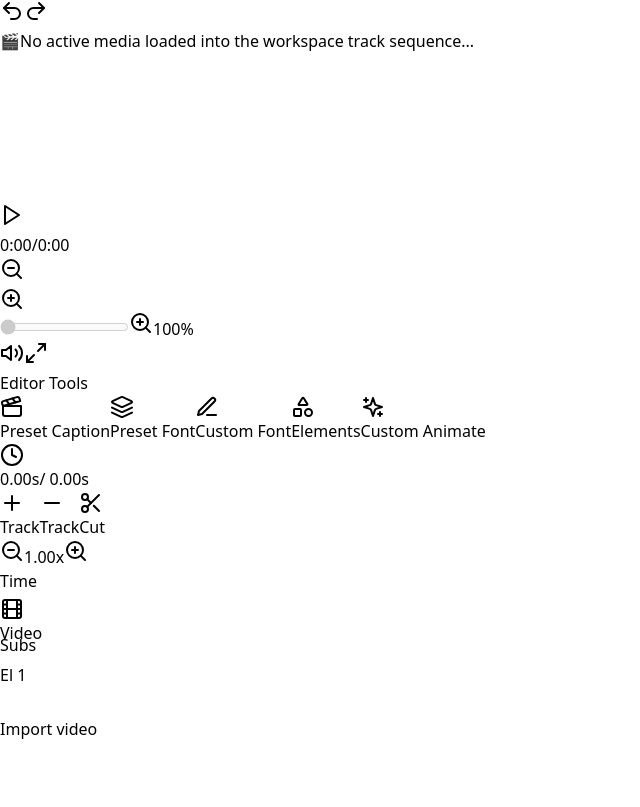
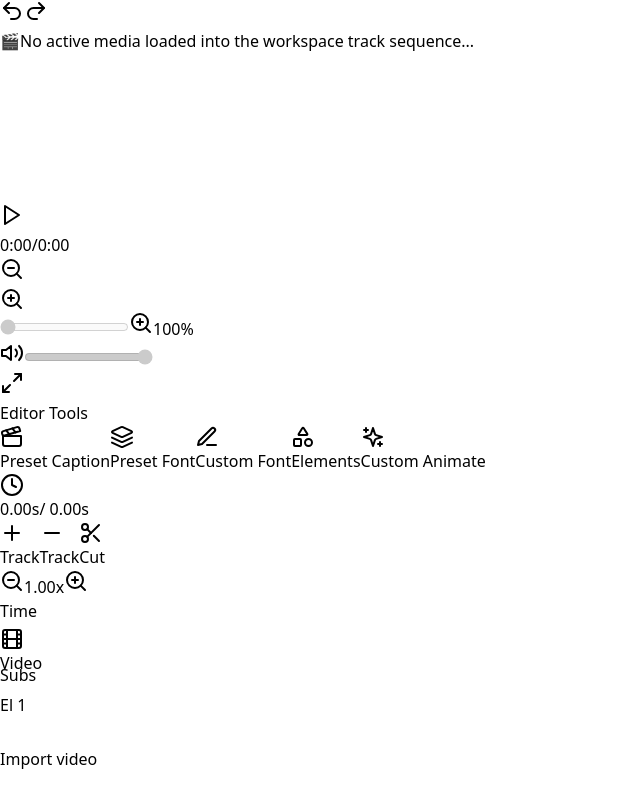
Before and after one commit to ansarisamaddev-byte/textmotion-app, a React (Vite) app: page / in a window 1280 px wide. Shown: the part 625-1432 px from the top of the page, without its empty margins (0-640 px from the left). Built offline with nearby package versions, Linux system fonts and the light colour scheme.

Commit message:
Fixed view port

```diff
--- a/src/components/ElementSelectionOverlay.jsx
+++ b/src/components/ElementSelectionOverlay.jsx
@@ -181,7 +181,7 @@ export default function ElementSelectionOverlay({
         ))}
         {useCornerOnly && (
           <div
-            className="absolute bottom-0 right-0 translate-x-1/2 translate-y-1/2 w-3 h-3 rounded-full bg-white border-2 border-amber-400 cursor-nwse-resize"
+            className="absolute bottom-0 right-0 translate-x-1/2 translate-y-1/2 w-1 h-1 rounded-full bg-white border-1 border-amber-400 cursor-nwse-resize"
             onPointerDown={(e) => onPointerDown(e, 'resize', 'se')}
           />
         )}
--- a/src/components/VideoViewport.jsx
+++ b/src/components/VideoViewport.jsx
@@ -1,5 +1,5 @@
 import React, { useRef, useEffect, useState } from 'react';
-import { Play, Pause, Maximize2, Volume2, ZoomIn, ZoomOut, Move, Undo2, Redo2 } from 'lucide-react';
+import { Play, Pause, Maximize2, Volume2, VolumeX, ZoomIn, ZoomOut, Move, Undo2, Redo2 } from 'lucide-react';
 import { renderCaptionFrame } from '../lib/captionRenderer';
 import CaptionSelectionOverlay from './CaptionSelectionOverlay';
 import ElementSelectionOverlay from './ElementSelectionOverlay';
@@ -42,17 +42,31 @@ export default function VideoViewport({
 }) {
   const isViewportDraggingRef = useRef(false);
   const viewportDragStart = useRef({ x: 0, y: 0 });
+  const viewportContainerRef = useRef(null); // Reference to track full viewport context element for maximizing
   const [renderTick, setRenderTick] = useState(0);
   const [videoAspect, setVideoAspect] = useState('9 / 16');
 
+  // Local state variables for Audio Control Deck Mechanics
+  const [volume, setVolume] = useState(1); // Ranges 0 to 1
+  const [isMuted, setIsMuted] = useState(false);
+
   const captionsRef = useRef(captions);
   const elementsRef = useRef(elements);
+
   useEffect(() => {
     captionsRef.current = captions;
   }, [captions]);
   useEffect(() => {
     elementsRef.current = elements;
   }, [elements]);
+
+  // Sync internal real-time video element audio parameter states
+  useEffect(() => {
+    const video = videoRef?.current;
+    if (!video) return;
+    video.volume = volume;
+    video.muted = isMuted;
+  }, [volume, isMuted, videoRef, videoSrc]);
 
   useEffect(() => {
     const video = videoRef?.current;
@@ -84,22 +98,35 @@ export default function VideoViewport({
     videoRef.current.currentTime = newTime;
   };
 
-  // ✅ FIXED COORDINATE MAPPING METHOD
+  // Toggle Mute Loop Callback
+  const handleToggleMute = () => {
+    setIsMuted(prev => !prev);
+  };
+
+  // Screen View Maximizer Event Handler
+  const handleToggleFullscreen = () => {
+    const targetNode = viewportContainerRef.current;
+    if (!targetNode) return;
+
+    if (!document.fullscreenElement) {
+      targetNode.requestFullscreen?.().catch((err) => {
+        console.error(`Error attempting to enable fullscreen layout bounds: ${err.message}`);
+      });
+    } else {
+      document.exitFullscreen?.();
+    }
+  };
+
   const getCanvasRelativeCoords = (clientX, clientY, canvasElement, containerElement) => {
     const canvasRect = canvasElement.getBoundingClientRect();
-    const containerRect = containerElement.getBoundingClientRect();
-
     const currentScaleMultiplier = zoomScale / 100;
 
-    // 1. Calculate where the canvas top-left corner sits natively inside its unscaled parent frame
     const canvasVisualWidthUnscaled = canvasRect.width / currentScaleMultiplier;
     const canvasVisualHeightUnscaled = canvasRect.height / currentScaleMultiplier;
 
-    // 2. Track screen client click offsets relative to the parent bounding frame
     const rawVisualX = clientX - canvasRect.left;
     const rawVisualY = clientY - canvasRect.top;
 
-    // 3. Reverse project translation vectors and scaling factors
     const canvasX = (rawVisualX / canvasRect.width) * canvasElement.width;
     const canvasY = (rawVisualY / canvasRect.height) * canvasElement.height;
 
@@ -179,7 +206,6 @@ export default function VideoViewport({
     isViewportDraggingRef.current = false;
   };
 
-  // Canvas Synchronization Pipeline
   useEffect(() => {
     const video = videoRef.current;
     const canvas = previewCanvasRef.current;
@@ -234,8 +260,10 @@ export default function VideoViewport({
   };
 
   return (
-    <div className="relative flex-1 bg-zinc-900/40 border border-zinc-800/60 rounded-2xl overflow-hidden flex flex-col justify-between p-3 h-full min-h-0 select-none backdrop-blur-sm">
-
+    <div
+      ref={viewportContainerRef}
+      className="relative flex-1 bg-zinc-900/40 border border-zinc-800/60 overflow-hidden flex flex-col justify-between p-3 h-full min-h-0 select-none backdrop-blur-sm fullscreen:p-6 fullscreen:bg-zinc-950"
+    >
       <div
         onMouseDown={handleCanvasMouseDown}
         className={`relative flex-1 flex items-center justify-center min-h-0 w-full rounded-xl bg-zinc-950 border border-zinc-900/60 group shadow-inner pointer-events-auto ${
@@ -287,17 +315,11 @@ export default function VideoViewport({
             transformOrigin: 'center center',
             display: videoSrc ? 'flex' : 'none'
           }}
-          className="relative flex items-center justify-center min-h-full min-w-full p-6 transition-transform duration-75 ease-out shrink-0"
+          className="absolute inset-4 flex items-center justify-center transition-transform duration-75 ease-out shrink-0"
         >
           <div
-            className="relative pointer-events-auto shadow-2xl ring-1 ring-zinc-800/80"
-            style={{
-              aspectRatio: videoAspect,
-              height: zoomScale > 100 ? '70vh' : '100%',
-              maxHeight: '100%',
-              width: 'auto',
-              maxWidth: '100%'
-            }}
+            className="relative pointer-events-auto shadow-2xl ring-1 ring-zinc-800/80 aspect-[9/16] max-h-full max-w-full"
+            style={{ aspectRatio: videoAspect }}
           >
             <canvas ref={previewCanvasRef} className="block w-full h-full bg-black rounded-sm" />
 
@@ -341,7 +363,6 @@ export default function VideoViewport({
         )}
       </div>
 
-      {/* Transport Control Deck Area */}
       <div className="flex flex-col gap-2.5 mt-3 pt-2 border-t border-zinc-900 shrink-0">
         <div
           onClick={handleProgressBarClick}
@@ -418,17 +439,61 @@ export default function VideoViewport({
             </span>
           </div>
 
-          <div className="flex items-center gap-0.5">
-            <button className="p-1 rounded-lg text-zinc-500 hover:text-zinc-300 transition" disabled={!videoSrc}>
-              <Volume2 className="w-3.5 h-3.5" />
-            </button>
-            <button className="p-1 rounded-lg text-zinc-500 hover:text-zinc-300 transition" disabled={!videoSrc}>
+          {/* AUDIO MUTE & FULLSCREEN ACTIONS ADDED HERE */}
+          <div className="flex items-center gap-1">
+
+           {/* AUDIO MUTE & SLIDER CONTROL DECK */}
+<div className="flex items-center gap-1.5 group/vol bg-zinc-950/40 hover:bg-zinc-950 border border-transparent hover:border-zinc-900 px-1.5 py-1 rounded-lg transition-all duration-150">
+  <button
+    type="button"
+    onClick={handleToggleMute}
+    className="p-0.5 text-zinc-500 hover:text-zinc-300 transition shrink-0"
+    disabled={!videoSrc}
+  >
+    {isMuted || volume === 0 ? (
+      <VolumeX className="w-3.5 h-3.5 text-rose-400" />
+    ) : (
+      <Volume2 className="w-3.5 h-3.5" />
+    )}
+  </button>
+
+  {/* The slider strip expands and completely hides/reveals its knob handle on group hover */}
+  <input
+    type="range"
+    min="0"
+    max="1"
+    step="0.05"
+    disabled={!videoSrc}
+    value={isMuted ? 0 : volume}
+    onChange={(e) => {
+      const val = Number(e.target.value);
+      setVolume(val);
+      if (val > 0 && isMuted) setIsMuted(false);
+    }}
+    className="h-1 bg-zinc-800 appearance-none rounded-full cursor-pointer accent-indigo-500 transition-all duration-200 focus:outline-none
+      w-0 opacity-0 scale-x-0 origin-left
+      group-hover/vol:w-12 group-hover/vol:opacity-100 group-hover/vol:scale-x-100 group-hover/vol:mx-1
+      [&::-webkit-slider-thumb]:appearance-none
+      [&::-webkit-slider-thumb]:w-0 [&::-webkit-slider-thumb]:h-0
+      group-hover/vol:[&::-webkit-slider-thumb]:w-2.5 group-hover/vol:[&::-webkit-slider-thumb]:h-2.5
+      group-hover/vol:[&::-webkit-slider-thumb]:bg-white group-hover/vol:[&::-webkit-slider-thumb]:rounded-full"
+  />
+</div>
+
+            <button
+              type="button"
+              onClick={handleToggleFullscreen}
+              className="p-2 text-zinc-500 hover:text-zinc-300 hover:bg-zinc-950 border border-transparent hover:border-zinc-900 rounded-lg transition"
+              disabled={!videoSrc}
+              title="Toggle Large Workspace Preview"
+            >
               <Maximize2 className="w-3.5 h-3.5" />
             </button>
           </div>
+
+
         </div>
       </div>
-
     </div>
   );
 }
```
Also changed, not shown: src/components/CaptionSelectionOverlay.jsx (+58 -16 lines), src/lib/captionRenderer.js.
